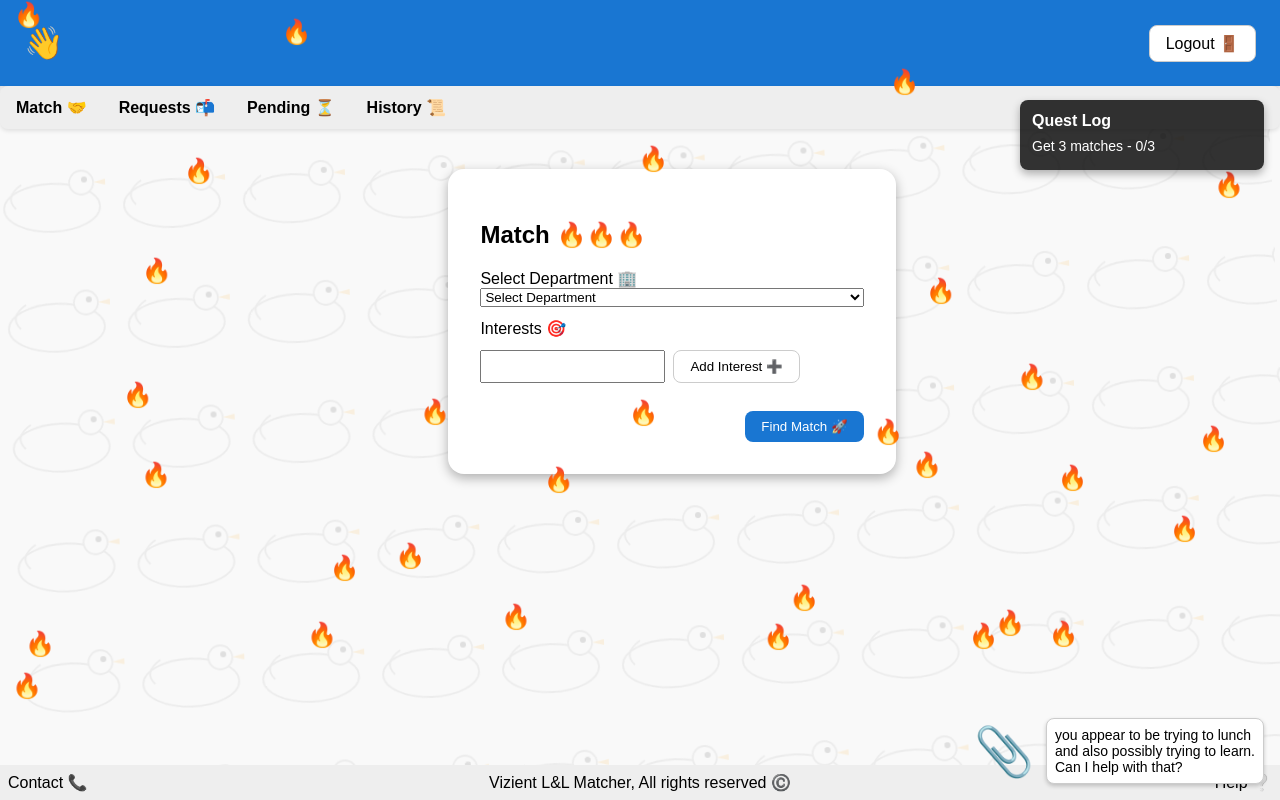
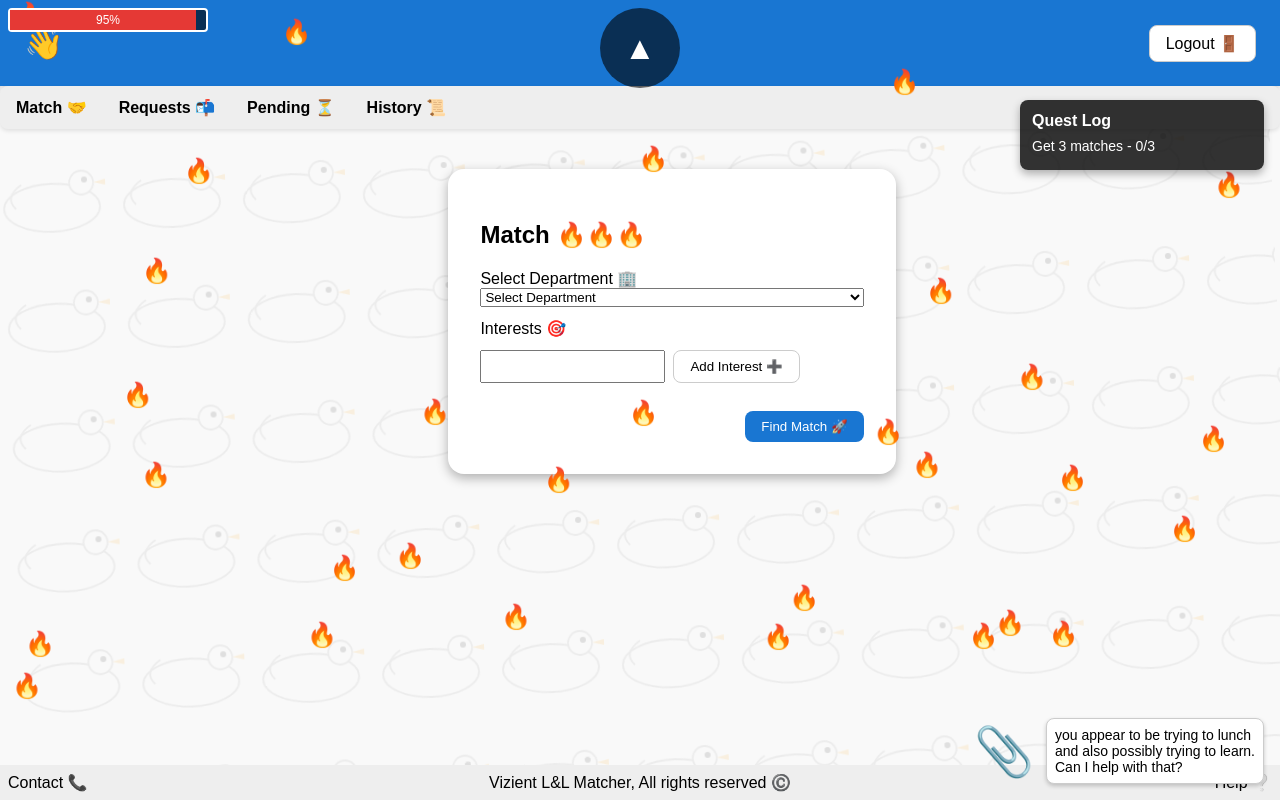
Before and after one commit to NathanWallerViz/vibe-dry-run-lnl-matcher, an Angular app in the folder lnl-matcher/: page /home in a window 1280 px wide. Built offline with nearby package versions, Linux system fonts and the light colour scheme.

Commit message:
Add compass and health bar overlays

```diff
--- a/lnl-matcher/src/app/app.module.ts
+++ b/lnl-matcher/src/app/app.module.ts
@@ -7,6 +7,8 @@ import { AppComponent } from './app.component';
 import { LoginComponent } from './login/login.component';
 import { HomeComponent } from './home/home.component';
 import { QuestLogComponent } from './quest-log/quest-log.component';
+import { CompassComponent } from './compass/compass.component';
+import { HealthBarComponent } from './health-bar/health-bar.component';
 
 const routes: Routes = [
   { path: '', component: LoginComponent },
@@ -18,7 +20,9 @@ const routes: Routes = [
     AppComponent,
     LoginComponent,
     HomeComponent,
-    QuestLogComponent
+    QuestLogComponent,
+    CompassComponent,
+    HealthBarComponent
   ],
   imports: [
     BrowserModule,
--- /dev/null
+++ b/lnl-matcher/src/app/compass/compass.component.css
@@ -0,0 +1,25 @@
+.compass {
+  position: fixed;
+  top: 8px;
+  left: 50%;
+  transform: translateX(-50%);
+  width: 80px;
+  height: 80px;
+  border-radius: 50%;
+  background: rgba(0, 0, 0, 0.6);
+  color: #fff;
+  display: flex;
+  justify-content: center;
+  align-items: center;
+  z-index: 1000;
+}
+
+.needle {
+  font-size: 32px;
+  animation: spin 5s linear infinite;
+}
+
+@keyframes spin {
+  from { transform: rotate(0deg); }
+  to { transform: rotate(360deg); }
+}
--- /dev/null
+++ b/lnl-matcher/src/app/compass/compass.component.html
@@ -0,0 +1,3 @@
+<div class="compass">
+  <div class="needle">▲</div>
+</div>
--- /dev/null
+++ b/lnl-matcher/src/app/health-bar/health-bar.component.css
@@ -0,0 +1,26 @@
+.health-container {
+  position: fixed;
+  top: 8px;
+  left: 8px;
+  width: 200px;
+  height: 24px;
+  border: 2px solid #fff;
+  background: rgba(0, 0, 0, 0.6);
+  box-sizing: border-box;
+  border-radius: 4px;
+  z-index: 1000;
+}
+
+.health {
+  height: 100%;
+  background: #e53935;
+}
+
+.health-label {
+  position: absolute;
+  top: 50%;
+  left: 50%;
+  transform: translate(-50%, -50%);
+  color: #fff;
+  font-size: 12px;
+}
--- /dev/null
+++ b/lnl-matcher/src/app/health-bar/health-bar.component.html
@@ -0,0 +1,4 @@
+<div class="health-container">
+  <div class="health" [style.width.%]="health"></div>
+  <span class="health-label">{{ health }}%</span>
+</div>
--- /dev/null
+++ b/lnl-matcher/src/app/health-bar/health-bar.component.ts
@@ -0,0 +1,26 @@
+import { Component, OnDestroy, OnInit } from '@angular/core';
+
+@Component({
+  selector: 'app-health-bar',
+  templateUrl: './health-bar.component.html',
+  styleUrls: ['./health-bar.component.css']
+})
+export class HealthBarComponent implements OnInit, OnDestroy {
+  health = 100;
+  private intervalId: any;
+
+  ngOnInit() {
+    this.intervalId = setInterval(() => {
+      this.health -= 1;
+      if (this.health <= 0) {
+        this.health = 100;
+      }
+    }, 1000);
+  }
+
+  ngOnDestroy() {
+    if (this.intervalId) {
+      clearInterval(this.intervalId);
+    }
+  }
+}
--- a/lnl-matcher/src/app/home/home.component.html
+++ b/lnl-matcher/src/app/home/home.component.html
@@ -134,6 +134,8 @@
   </main>
 
   <app-quest-log [matchCount]="matchCount"></app-quest-log>
+  <app-health-bar></app-health-bar>
+  <app-compass></app-compass>
 
   <footer>
     <div class="left">Contact 📞</div>
```
Also changed, not shown: lnl-matcher/src/app/compass/compass.component.ts (added, +8 -0 lines).
